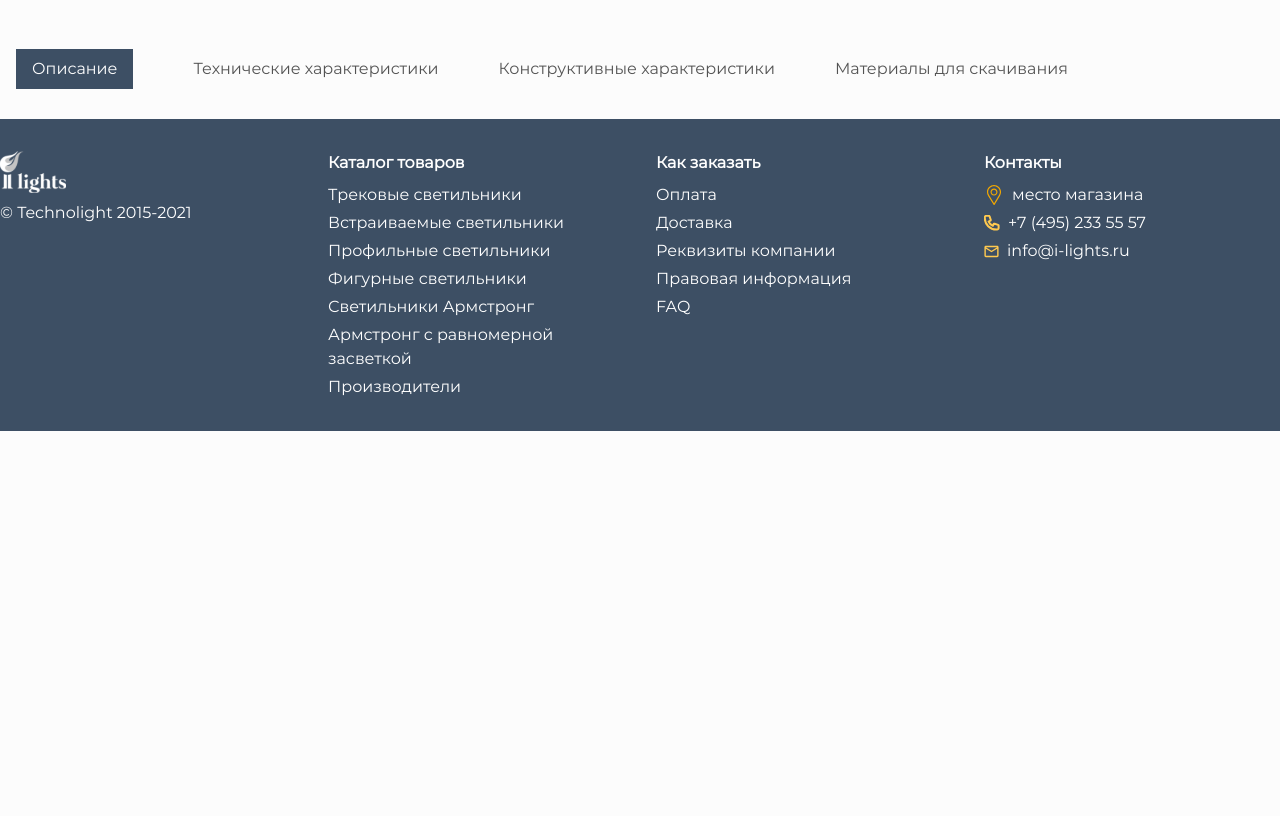
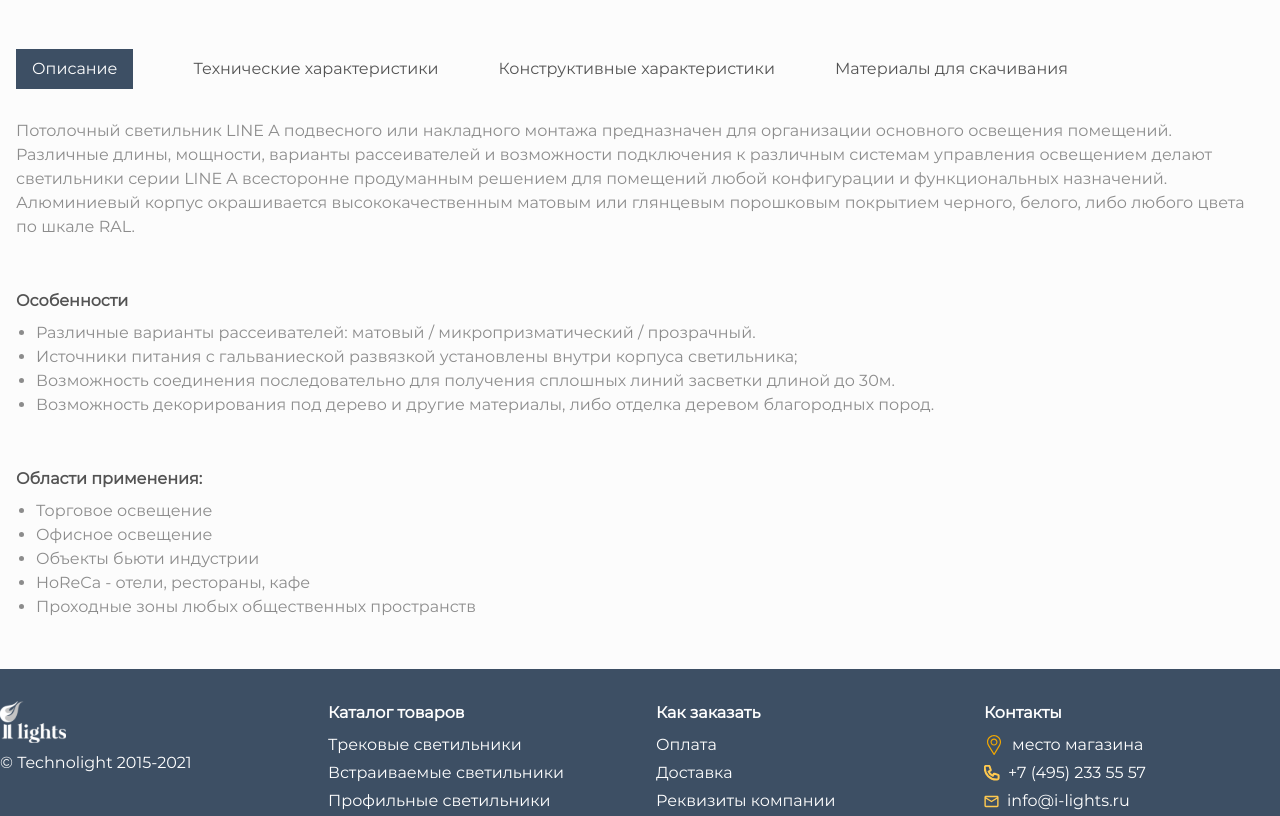
Before and after one commit to 89811421793/lamps, a Next.js app: page /card in a window 1280 px wide. Shown: the part 670-1486 px from the top of the page. Before the commit the page ends 1101 px from the top, so only its background shows below. Built offline with nearby package versions, Linux system fonts and the light colour scheme.

Commit message:
блок с описанием, списки

```diff
--- a/src/app/card/page.tsx
+++ b/src/app/card/page.tsx
@@ -49,7 +49,7 @@ const Card: React.FC = () => {
               <div className="flex mb-2">
                 <span className="w-[30%]">Мощность</span>
                 <div className="flex gap-[10px] flex-wrap max-w-[45%]">
-                  <span className={`border ${isLampScrSelected ? 'border-secondary' : 'border-[#EDEDED]'}  text ${isLampScrSelected ? 'text-darkgrey' : 'text-[var(--shortDesc)]'} px-[10px] py-[5px]`}>15</span>
+                  <span className={`border ${isLampScrSelected ? 'border-secondary' : 'border-[#EDEDED]'} text ${isLampScrSelected ? 'text-darkgrey' : 'text-[var(--shortDesc)]'} px-[10px] py-[5px]`}>15</span>
                   <span className="border border-[#EDEDED] text-[var(--shortDesc)] px-[10px] py-[5px]">22</span>
                   <span className="border border-[#EDEDED] text-[var(--shortDesc)] px-[10px] py-[5px]">28</span>
                   <span className="border border-[#EDEDED] text-[var(--shortDesc)] px-[10px] py-[5px]">42</span>
@@ -116,6 +116,30 @@ const Card: React.FC = () => {
             </button>
           ))}
         </div>
+
+        {/* Additional Content Area */}
+        <div className="flex flex-col mb-[50px]">
+          <p className="text-[var(--shortDesc)] mb-[50px]">
+            Потолочный светильник LINE A подвесного или накладного монтажа предназначен для организации основного освещения помещений. Различные длины, мощности, варианты рассеивателей и возможности подключения к различным системам управления освещением делают светильники серии LINE A всесторонне продуманным решением для помещений любой конфигурации и функциональных назначений. Алюминиевый корпус окрашивается высококачественным матовым или глянцевым порошковым покрытием черного, белого, либо любого цвета по шкале RAL.
+          </p>
+
+          <h3 className="font-bold mb-2">Особенности</h3>
+          <ul className="list-disc ml-5 mb-[50px]">
+            <li className="text-[var(--shortDesc)]">Различные варианты рассеивателей: матовый / микропризматический / прозрачный.</li>
+            <li className="text-[var(--shortDesc)]">Источники питания с гальваниеской развязкой установлены внутри корпуса светильника;</li>
+            <li className="text-[var(--shortDesc)]">Возможность соединения последовательно для получения сплошных линий засветки длиной до 30м.</li>
+            <li className="text-[var(--shortDesc)]">Возможность декорирования под дерево и другие материалы, либо отделка деревом благородных пород.</li>
+          </ul>
+
+          <h3 className="font-bold mb-2">Области применения:</h3>
+          <ul className="list-disc ml-5">
+            <li className="text-[var(--shortDesc)]">Торговое освещение</li>
+            <li className="text-[var(--shortDesc)]">Офисное освещение</li>
+            <li className="text-[var(--shortDesc)]">Объекты бьюти индустрии</li>
+            <li className="text-[var(--shortDesc)]">HoReCa - отели, рестораны, кафе</li>
+            <li className="text-[var(--shortDesc)]">Проходные зоны любых общественных пространств</li>
+          </ul>
+        </div>
       </Container>
     </div>
   );
```
